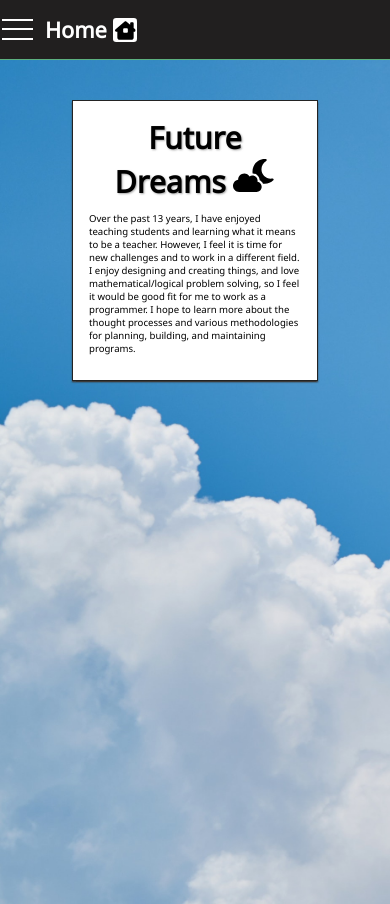
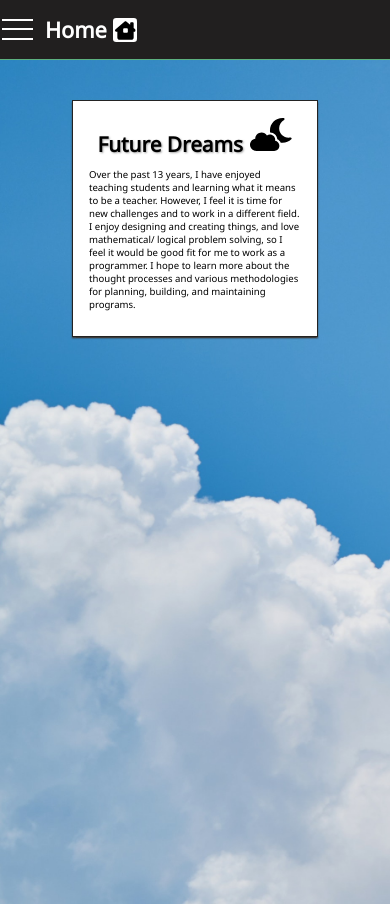
Before and after one commit to katsup07/PersonalWebsite, a Nuxt app: page /posts/dreams in a window 390 px wide. Built offline with nearby package versions, Linux system fonts and the light colour scheme.

Commit message:
Make header smaller when being viewed on smaller screens

```diff
--- a/pages/posts/dreams.vue
+++ b/pages/posts/dreams.vue
@@ -3,7 +3,7 @@
     <section>
      <div class="info-container">
         <h1>Future Dreams<img class="cloud-moon-icon" src="~/static/assets/icons/cloud-moon-icon.svg"/></h1>
-        <p>Over the past 13 years, I have enjoyed teaching students and learning what it means to be a teacher. However, I feel it is time for new challenges and to work in a different field. I enjoy designing and creating things, and love mathematical/logical problem solving, so I feel it would be good fit for me to work as a programmer. I hope to learn more about the thought processes and various methodologies for planning, building, and maintaining programs.</p>
+        <p>Over the past 13 years, I have enjoyed teaching students and learning what it means to be a teacher. However, I feel it is time for new challenges and to work in a different field. I enjoy designing and creating things, and love mathematical/ logical problem solving, so I feel it would be good fit for me to work as a programmer. I hope to learn more about the thought processes and various methodologies for planning, building, and maintaining programs.</p>
       </div>
     </section>
 
@@ -15,7 +15,6 @@ section {
   justify-content: center;
   align-items: flex-start;
   text-align: center;
-
   padding: 2rem 4rem;
   background: url("~/static/assets/images/clouds.jpg");
   background-size: cover;
@@ -46,4 +45,11 @@ h1 {
   min-width: 40%;
   text-align: left;
 }
+
+@media screen and (max-width: 800px){
+
+   h1{
+    font-size: 1.3rem;
+   }
+  }
 </style>
```
